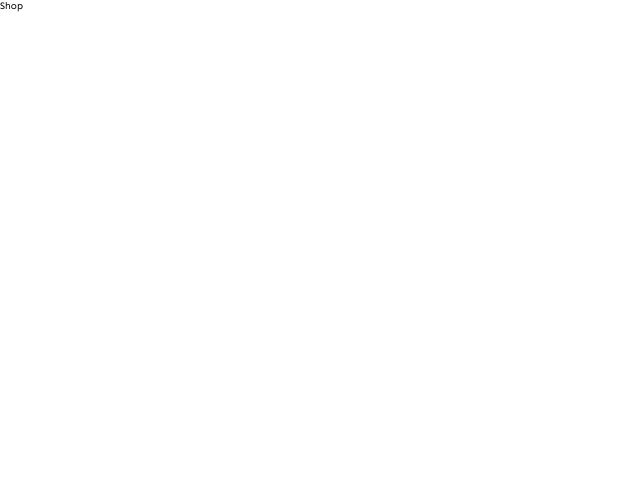
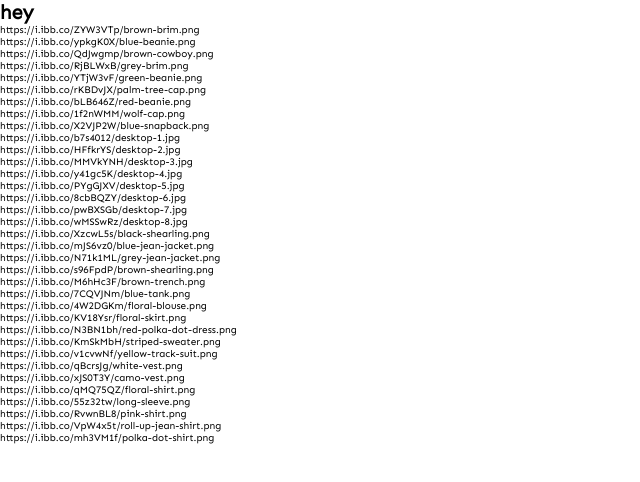
Before and after one commit to andrewmoeggy/aquabit, a React (Create React App) app: page /shop in a window 1280 px wide. Shown: the top 482 px of the page, without its empty margins (0-640 px from the left). Built offline with nearby package versions, Linux system fonts and the light colour scheme.

Commit message:
added desktop images and shop page

```diff
--- a/src/App.js
+++ b/src/App.js
@@ -2,35 +2,17 @@ import React from 'react';
 import './App.css';
 import { Switch, Route } from 'react-router-dom';
 import Home from './pages/home/homepage.component';
+import Shop from './pages/shop/shop.component';
 
 
-const AboutTest = () => {
-  return (
-    <div className="">about</div>
-  )
-}
-
-const ShopTest = () => {
-  return (
-    <div className="">Shop</div>
-  )
-}
-
-const ThirdPage = () => {
-  return (
-    <div className="">ThirdPage</div>
-  )
-}
 
 function App() {
   return (
     <div className="App">
       <Switch>
-        <Route path='/about' component={AboutTest} />
-        <Route path='/shop' component={ShopTest} />
-        <Route path='/third' component={ThirdPage} />
 
-        <Route path='/' component={Home} />
+        <Route exact path='/' component={Home} />
+        <Route path='/shop' component={Shop} />
       </Switch>
 
     </div>
--- /dev/null
+++ b/src/pages/shop/shop.component.jsx
@@ -0,0 +1,29 @@
+import React, { Component } from 'react';
+import SHOP_DATA from './shop.data';
+
+class ShopPage extends Component {
+  constructor(props) {
+    super(props);
+    this.state = {
+      collection: SHOP_DATA
+    }
+  }
+  render() {
+
+    const { collection } = this.state;
+    return (
+      <div className='shop-page'>
+        <h1>hey</h1>
+        {collection.map((item, i) => {
+          console.log(item);
+          return <div key={i}> {item.items.map((i) => {
+            return <div>{i.imageUrl}</div>
+          })} </div>
+        })
+        }
+      </div>
+    );
+  }
+}
+
+export default ShopPage;
--- /dev/null
+++ b/src/pages/shop/shop.data.js
@@ -0,0 +1,249 @@
+const SHOP_DATA = [
+  {
+    id: 1,
+    title: 'Laptops',
+    routeName: 'laptops',
+    items: [
+      {
+        id: 1,
+        name: 'Brown Brim',
+        imageUrl: 'https://i.ibb.co/ZYW3VTp/brown-brim.png',
+        price: 25
+      },
+      {
+        id: 2,
+        name: 'Blue Beanie',
+        imageUrl: 'https://i.ibb.co/ypkgK0X/blue-beanie.png',
+        price: 18
+      },
+      {
+        id: 3,
+        name: 'Brown Cowboy',
+        imageUrl: 'https://i.ibb.co/QdJwgmp/brown-cowboy.png',
+        price: 35
+      },
+      {
+        id: 4,
+        name: 'Grey Brim',
+        imageUrl: 'https://i.ibb.co/RjBLWxB/grey-brim.png',
+        price: 25
+      },
+      {
+        id: 5,
+        name: 'Green Beanie',
+        imageUrl: 'https://i.ibb.co/YTjW3vF/green-beanie.png',
+        price: 18
+      },
+      {
+        id: 6,
+        name: 'Palm Tree Cap',
+        imageUrl: 'https://i.ibb.co/rKBDvJX/palm-tree-cap.png',
+        price: 14
+      },
+      {
+        id: 7,
+        name: 'Red Beanie',
+        imageUrl: 'https://i.ibb.co/bLB646Z/red-beanie.png',
+        price: 18
+      },
+      {
+        id: 8,
+        name: 'Wolf Cap',
+        imageUrl: 'https://i.ibb.co/1f2nWMM/wolf-cap.png',
+        price: 14
+      },
+      {
+        id: 9,
+        name: 'Blue Snapback',
+        imageUrl: 'https://i.ibb.co/X2VJP2W/blue-snapback.png',
+        price: 16
+      }
+    ]
+  },
+  {
+    id: 2,
+    title: 'Desktops',
+    routeName: 'desktops',
+    items: [
+      {
+        id: 1,
+        name: 'Adidas NMD',
+        imageUrl: 'https://i.ibb.co/b7s4012/desktop-1.jpg',
+        price: 220
+      },
+      {
+        id: 2,
+        name: 'Adidas Yeezy',
+        imageUrl: 'https://i.ibb.co/HFfkrYS/desktop-2.jpg',
+        price: 280
+      },
+      {
+        id: 3,
+        name: 'Black Converse',
+        imageUrl: 'https://i.ibb.co/MMVkYNH/desktop-3.jpg',
+        price: 110
+      },
+      {
+        id: 4,
+        name: 'Nike White AirForce',
+        imageUrl: 'https://i.ibb.co/y41gc5K/desktop-4.jpg',
+        price: 160
+      },
+      {
+        id: 5,
+        name: 'Nike Red High Tops',
+        imageUrl: 'https://i.ibb.co/PYgGJXV/desktop-5.jpg',
+        price: 160
+      },
+      {
+        id: 6,
+        name: 'Nike Brown High Tops',
+        imageUrl: 'https://i.ibb.co/8cbBQZY/desktop-6.jpg',
+        price: 160
+      },
+      {
+        id: 7,
+        name: 'Air Jordan Limited',
+        imageUrl: 'https://i.ibb.co/pwBXSGb/desktop-7.jpg',
+        price: 190
+      },
+      {
+        id: 8,
+        name: 'Timberlands',
+        imageUrl: 'https://i.ibb.co/wMSSwRz/desktop-8.jpg',
+        price: 200
+      }
+    ]
+  },
+  {
+    id: 3,
+    title: 'Watches',
+    routeName: 'watches',
+    items: [
+      {
+        id: 1,
+        name: 'Black Jean Shearling',
+        imageUrl: 'https://i.ibb.co/XzcwL5s/black-shearling.png',
+        price: 125
+      },
+      {
+        id: 2,
+        name: 'Blue Jean Jacket',
+        imageUrl: 'https://i.ibb.co/mJS6vz0/blue-jean-jacket.png',
+        price: 90
+      },
+      {
+        id: 3,
+        name: 'Grey Jean Jacket',
+        imageUrl: 'https://i.ibb.co/N71k1ML/grey-jean-jacket.png',
+        price: 90
+      },
+      {
+        id: 4,
+        name: 'Brown Shearling',
+        imageUrl: 'https://i.ibb.co/s96FpdP/brown-shearling.png',
+        price: 165
+      },
+      {
+        id: 5,
+        name: 'Tan Trench',
+        imageUrl: 'https://i.ibb.co/M6hHc3F/brown-trench.png',
+        price: 185
+      }
+    ]
+  },
+  {
+    id: 4,
+    title: 'Televisons',
+    routeName: 'televison',
+    items: [
+      {
+        id: 1,
+        name: 'Blue Tanktop',
+        imageUrl: 'https://i.ibb.co/7CQVJNm/blue-tank.png',
+        price: 25
+      },
+      {
+        id: 2,
+        name: 'Floral Blouse',
+        imageUrl: 'https://i.ibb.co/4W2DGKm/floral-blouse.png',
+        price: 20
+      },
+      {
+        id: 3,
+        name: 'Floral Dress',
+        imageUrl: 'https://i.ibb.co/KV18Ysr/floral-skirt.png',
+        price: 80
+      },
+      {
+        id: 4,
+        name: 'Red Dots Dress',
+        imageUrl: 'https://i.ibb.co/N3BN1bh/red-polka-dot-dress.png',
+        price: 80
+      },
+      {
+        id: 5,
+        name: 'Striped Sweater',
+        imageUrl: 'https://i.ibb.co/KmSkMbH/striped-sweater.png',
+        price: 45
+      },
+      {
+        id: 6,
+        name: 'Yellow Track Suit',
+        imageUrl: 'https://i.ibb.co/v1cvwNf/yellow-track-suit.png',
+        price: 135
+      },
+      {
+        id: 7,
+        name: 'White Blouse',
+        imageUrl: 'https://i.ibb.co/qBcrsJg/white-vest.png',
+        price: 20
+      }
+    ]
+  },
+  {
+    id: 5,
+    title: 'Phones',
+    routeName: 'phones',
+    items: [
+      {
+        id: 1,
+        name: 'Camo Down Vest',
+        imageUrl: 'https://i.ibb.co/xJS0T3Y/camo-vest.png',
+        price: 325
+      },
+      {
+        id: 2,
+        name: 'Floral T-shirt',
+        imageUrl: 'https://i.ibb.co/qMQ75QZ/floral-shirt.png',
+        price: 20
+      },
+      {
+        id: 3,
+        name: 'Black & White Longsleeve',
+        imageUrl: 'https://i.ibb.co/55z32tw/long-sleeve.png',
+        price: 25
+      },
+      {
+        id: 4,
+        name: 'Pink T-shirt',
+        imageUrl: 'https://i.ibb.co/RvwnBL8/pink-shirt.png',
+        price: 25
+      },
+      {
+        id: 5,
+        name: 'Jean Long Sleeve',
+        imageUrl: 'https://i.ibb.co/VpW4x5t/roll-up-jean-shirt.png',
+        price: 40
+      },
+      {
+        id: 6,
+        name: 'Burgundy T-shirt',
+        imageUrl: 'https://i.ibb.co/mh3VM1f/polka-dot-shirt.png',
+        price: 25
+      }
+    ]
+  }
+]
+
+export default SHOP_DATA;
```
Also changed, not shown: src/pages/shop/shop.styles.scss (added).
